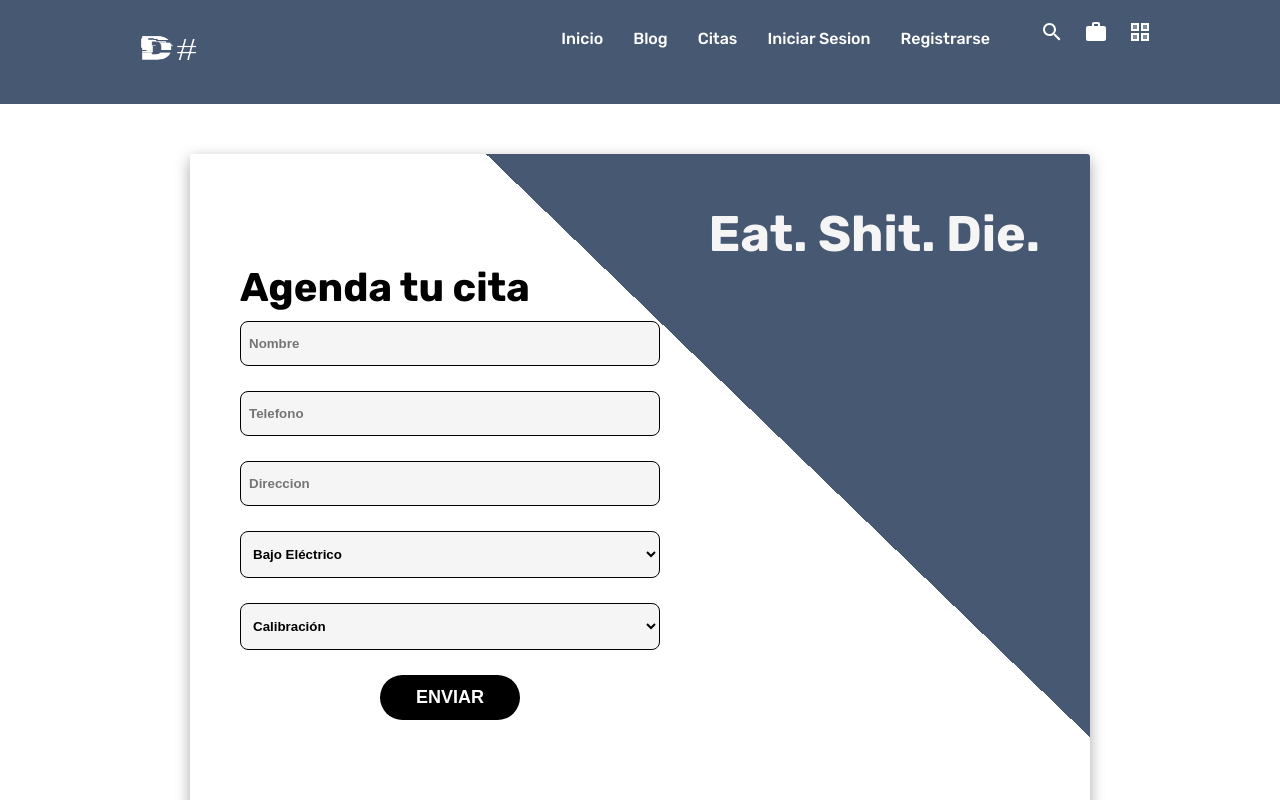
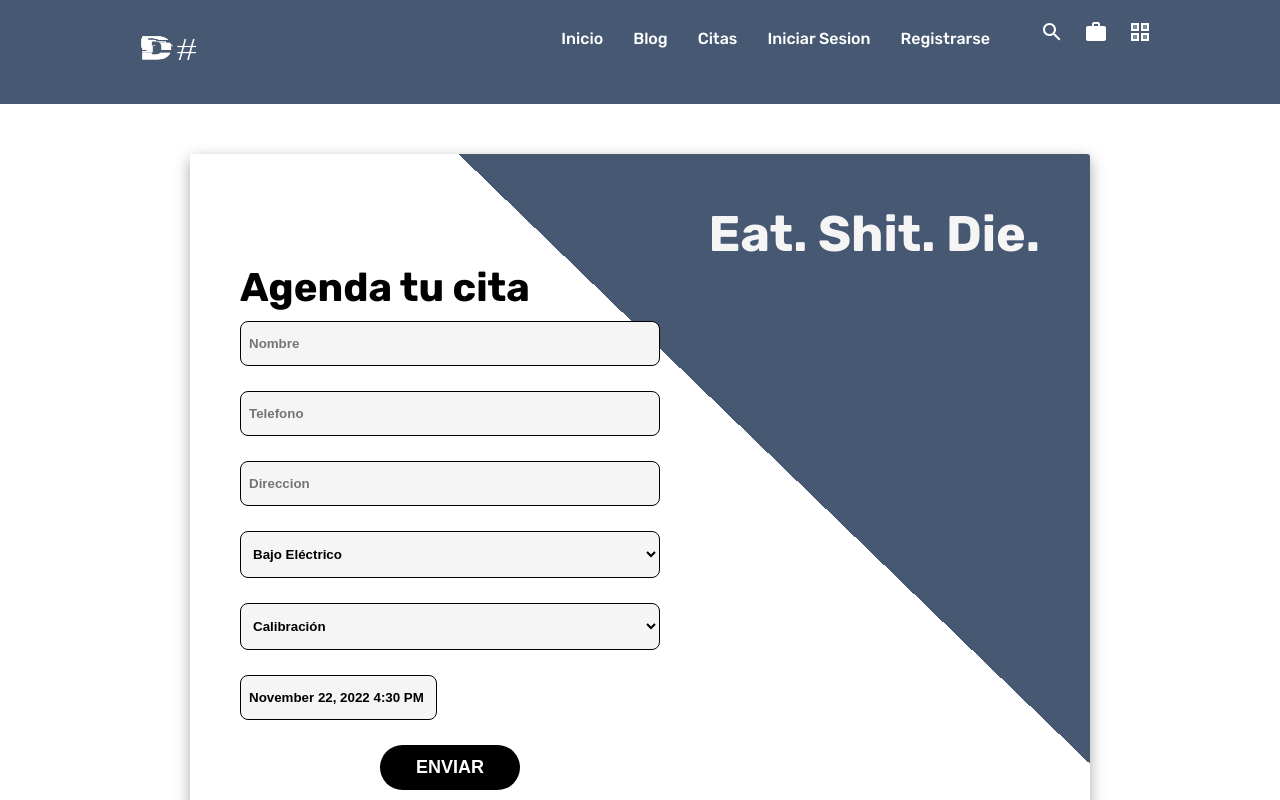
Before and after one commit to Artur0estrada/resos-nuevo, a React (Create React App) app: page /citas in a window 1280 px wide. Shown: the top 800 px of the page. Built offline with nearby package versions, Linux system fonts and the light colour scheme; no server answers.

Commit message:
Romanos 12:19

```diff
--- a/package.json
+++ b/package.json
@@ -14,8 +14,10 @@
     "axios": "^1.2.0",
     "bcrypt": "^5.1.0",
     "cors": "^2.8.5",
+    "date-fns": "^2.29.3",
     "eslint": "8.22.0",
     "react": "^17.0.2",
+    "react-datepicker": "^4.8.0",
     "react-dom": "^17.0.2",
     "react-hook-form": "^7.39.4",
     "react-router-dom": "^5.3.4",
--- a/src/App.css
+++ b/src/App.css
@@ -883,4 +883,16 @@ footer .icon i {
 }
 
 
+.react-datepicker__input-container input {
+  margin: auto;
+  width: 100%;
+  border: 1px solid #000;
+  margin-bottom: 25px;
+  padding: 14px 8px;
+  background: whitesmoke;
+  font-weight: bold;
+  border-radius: 8px;
+}
+
+
 /*------------ pages ----------*/
--- a/src/components/home/formularios/Citaform.jsx
+++ b/src/components/home/formularios/Citaform.jsx
@@ -1,4 +1,9 @@
 import {useForm } from "react-hook-form";
+import DatePicker from "react-datepicker";
+import "react-datepicker/dist/react-datepicker.css";
+import {useState} from "react";
+import setHours from "date-fns/setHours";
+import setMinutes from "date-fns/setMinutes";
 
 const Citaform = () =>{
 
@@ -8,6 +13,9 @@ const onSubmit =(data) =>{
     console.log(data)
 }
 
+const [startDate, setStartDate] = useState(
+        setHours(setMinutes(new Date(), 30), 16)
+);
 const Instrumentos = watch('Instrumento');
 
     return <div>
@@ -76,6 +84,18 @@ const Instrumentos = watch('Instrumento');
                     <option value={"Nivelación de trastes"}>Nivelación de trastes</option>
                 </select>
             </div>
+            <DatePicker
+                selected={startDate}
+                onChange={(date) => setStartDate(date)}
+                showTimeSelect
+                includeTimes={[
+                    setHours(setMinutes(new Date(), 0), 17),
+                    setHours(setMinutes(new Date(), 30), 18),
+                    setHours(setMinutes(new Date(), 30), 19),
+                    setHours(setMinutes(new Date(), 30), 17),
+                ]}
+                dateFormat="MMMM d, yyyy h:mm aa"
+            />
             <div className={'boton'}>
                 <button type={'submit'} >Enviar</button>
             </div>
--- a/src/components/home/header/Header.jsx
+++ b/src/components/home/header/Header.jsx
@@ -52,12 +52,11 @@ const Header = () => {
                 {idtipo_usuario != "1" &&(
                     <Link to='/sesion'>Iniciar Sesion</Link>
                 )}
-
-
-
               </li>
               <li>
-                <Link to='/register'>Registrarse</Link>
+                {idtipo_usuario != "1" &&(
+                    <Link to='/register'>Registrarse</Link>
+                )}
               </li>
               <li className='icon'>
                 <SearchOutlinedIcon className='HeaderIcon' />
```
Also changed, not shown: 1 other file (tests, documents, lock files or other folders).
